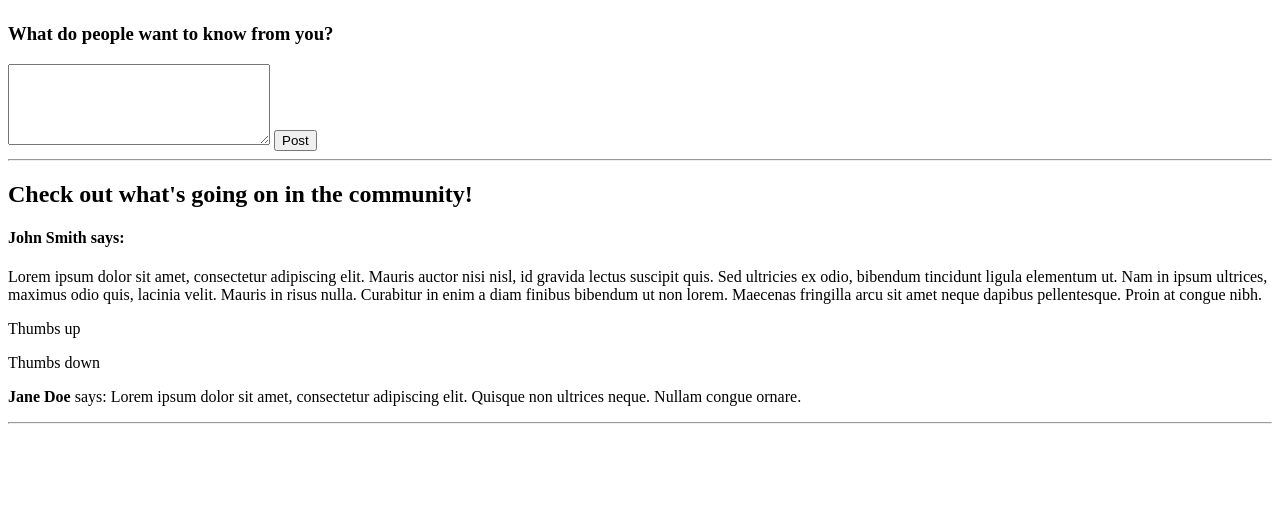
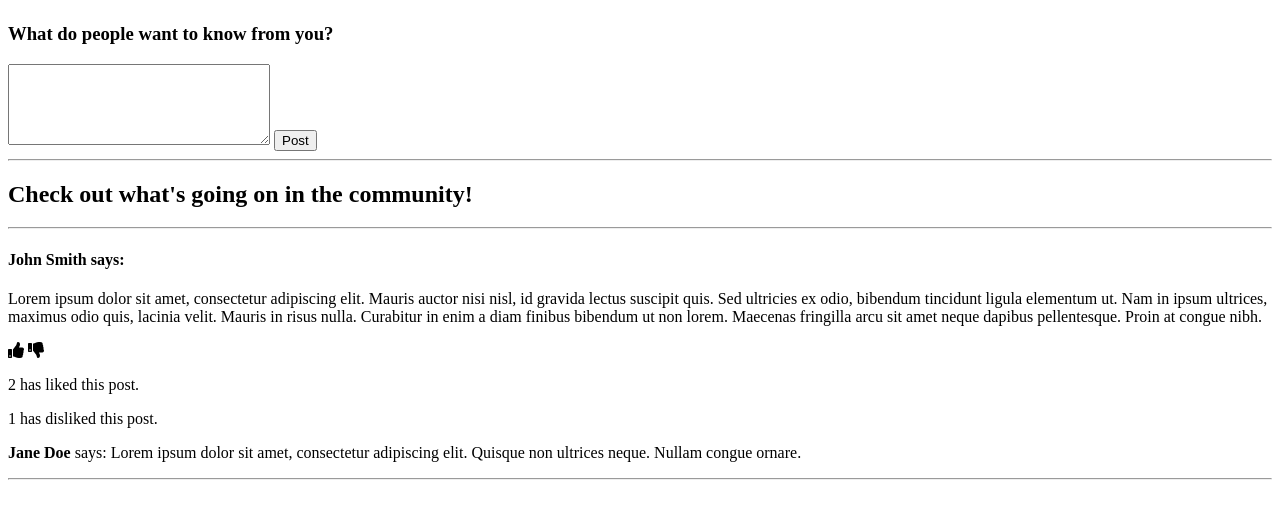
Before and after one commit to jimkyoon/fb-clone, a CodeIgniter app: page /database/index.php/users/feed in a window 1280 px wide. Shown: the part 101-620 px from the top of the page. Run offline with CodeIgniter, Linux system fonts and the light colour scheme; data that the repository does not hold is empty; some libraries are stand-ins or nearby versions.

Commit message:
starting to add like functionality

```diff
--- a/application/controllers/posts.php
+++ b/application/controllers/posts.php
@@ -21,4 +21,10 @@ class Posts extends CI_Controller {
     $this->session->set_flashdata('success', $success);
     redirect('/users/feed');
   }
+
+  // user likes a post
+  public function like()
+  {
+
+  }
 }
--- a/application/views/users/feed.php
+++ b/application/views/users/feed.php
@@ -6,6 +6,8 @@ defined('BASEPATH') OR exit('No direct script access allowed');
   <head>
     <meta charset="utf-8">
     <title>Jim's Facebook Clone</title>
+    <link rel="stylesheet" href="https://use.fontawesome.com/releases/v5.1.0/css/solid.css" integrity="sha384-TbilV5Lbhlwdyc4RuIV/JhD8NR+BfMrvz4BL5QFa2we1hQu6wvREr3v6XSRfCTRp" crossorigin="anonymous">
+    <link rel="stylesheet" href="https://use.fontawesome.com/releases/v5.1.0/css/fontawesome.css" integrity="sha384-ozJwkrqb90Oa3ZNb+yKFW2lToAWYdTiF1vt8JiH5ptTGHTGcN7qdoR1F95e0kYyG" crossorigin="anonymous">
   </head>
   <body>
 
@@ -44,20 +46,22 @@ defined('BASEPATH') OR exit('No direct script access allowed');
       </form>
       <hr>
       <h2>Check out what's going on in the community!</h2>
+      <hr>
       <div id="feed">
         <?php
           foreach($messages as $message)
           { ?>
             <div class="messages">
-              <hr>
-              <h4><a href="/users/profile/<?= $message['user_id'] ?>"><?= $message['first_name'] ?> <?= $message['last_name'] ?></a> posted on <?= date('M-d-Y', strtotime($message['updated_at'])); ?>:</h4>
+              <h4><a href="/users/profile/<?= $message['user_id'] ?>"><?= $message['first_name'] ?> <?= $message['last_name'] ?></a> posted on <?= date('M d Y', strtotime($message['updated_at'])); ?>:</h4>
               <p><?= $message['content'] ?></p>
               <div class="likes">
-                <p>Thumbs up</p>
-                <p>Thumbs down</p>
+                <a href="/posts/like"><i class="fas fa-thumbs-up"></i></a>
+                <a href="/posts/dislike"><i class="fas fa-thumbs-down"></i></a>
+                <p>*** has liked this post.</p>
+                <p>*** has disliked this post.</p>
               </div>
               <div class="comments">
-                <p> says: Lorem ipsum </p>
+                <p>John Smith says: Lorem ipsum </p>
               </div>
             </div>
             <hr>
@@ -68,8 +72,10 @@ defined('BASEPATH') OR exit('No direct script access allowed');
           <h4>John Smith says:</h4>
           <p>Lorem ipsum dolor sit amet, consectetur adipiscing elit. Mauris auctor nisi nisl, id gravida lectus suscipit quis. Sed ultricies ex odio, bibendum tincidunt ligula elementum ut. Nam in ipsum ultrices, maximus odio quis, lacinia velit. Mauris in risus nulla. Curabitur in enim a diam finibus bibendum ut non lorem. Maecenas fringilla arcu sit amet neque dapibus pellentesque. Proin at congue nibh.</p>
           <div class="likes">
-            <p>Thumbs up</p>
-            <p>Thumbs down</p>
+            <i class="fas fa-thumbs-up"></i>
+            <i class="fas fa-thumbs-down"></i>
+            <p>2 has liked this post.</p>
+            <p>1 has disliked this post.</p>
           </div>
           <div class="comments">
             <p><strong>Jane Doe</strong> says: Lorem ipsum dolor sit amet, consectetur adipiscing elit. Quisque non ultrices neque. Nullam congue ornare.</p>
```
